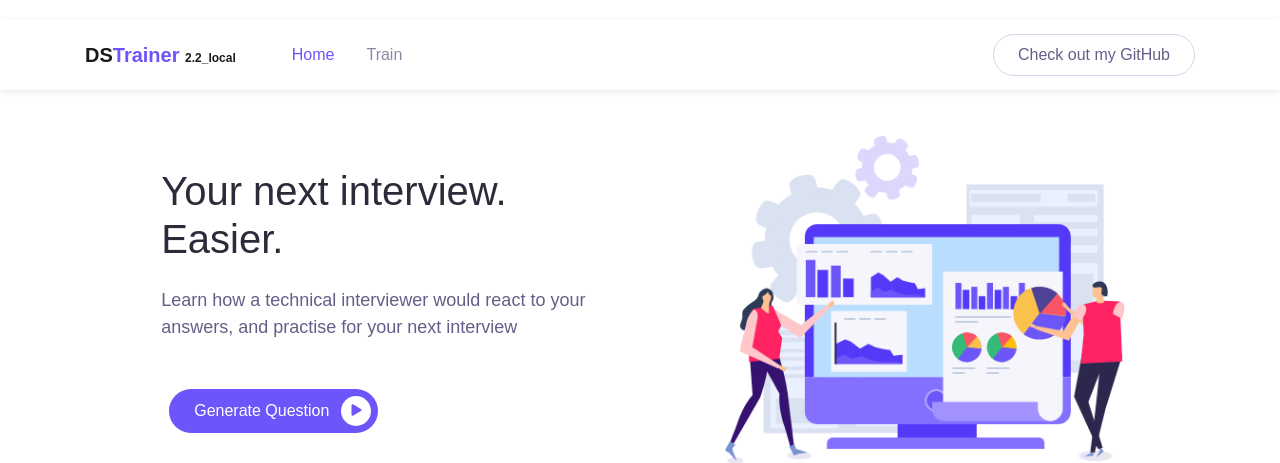
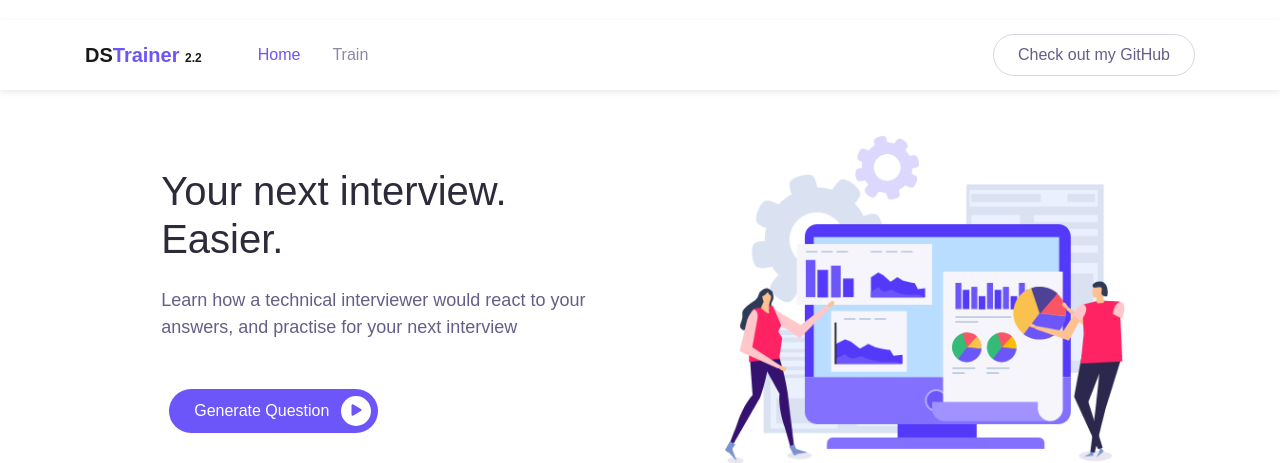
Before and after one commit to RauGarGom/llm_career_trainer, a FastAPI app: page / in a window 1280 px wide. Shown: the top 463 px of the page. Run offline with FastAPI, Linux system fonts and the light colour scheme; some libraries are stand-ins or nearby versions; some web fonts are replaced.

Commit message:
01.29 - Final changes and readme update

```diff
--- a/templates/html/evaluation.html
+++ b/templates/html/evaluation.html
@@ -26,7 +26,7 @@
 <body>
     <nav class="navbar navbar-expand-lg navbar-light navbar-float">
         <div class="container">
-          <a href="/" class="navbar-brand">DS<span class="text-primary">Trainer </span><span class="text-xs">2.2_local</span></a>
+          <a href="/" class="navbar-brand">DS<span class="text-primary">Trainer </span><span class="text-xs">2.2</span></a>
           <button class="navbar-toggler" data-toggle="collapse" data-target="#navbarContent" aria-controls="navbarContent" aria-expanded="false" aria-label="Toggle navigation">
             <span class="navbar-toggler-icon"></span>
           </button>
--- a/templates/html/explanation.html
+++ b/templates/html/explanation.html
@@ -28,7 +28,7 @@
 <body>
     <nav class="navbar navbar-expand-lg navbar-light navbar-float">
         <div class="container">
-          <a href="/" class="navbar-brand">DS<span class="text-primary">Trainer </span><span class="text-xs">2.2_local</span></a>
+          <a href="/" class="navbar-brand">DS<span class="text-primary">Trainer </span><span class="text-xs">2.2</span></a>
           <button class="navbar-toggler" data-toggle="collapse" data-target="#navbarContent" aria-controls="navbarContent" aria-expanded="false" aria-label="Toggle navigation">
             <span class="navbar-toggler-icon"></span>
           </button>
--- a/templates/html/index.html
+++ b/templates/html/index.html
@@ -31,7 +31,7 @@
   <header>
     <nav class="navbar navbar-expand-lg navbar-light navbar-float">
       <div class="container">
-        <a href="/" class="navbar-brand">DS<span class="text-primary">Trainer </span><span class="text-xs">2.2_local</span></a>
+        <a href="/" class="navbar-brand">DS<span class="text-primary">Trainer </span><span class="text-xs">2.2</span></a>
         <button class="navbar-toggler" data-toggle="collapse" data-target="#navbarContent" aria-controls="navbarContent" aria-expanded="false" aria-label="Toggle navigation">
           <span class="navbar-toggler-icon"></span>
         </button>
--- a/templates/html/question.html
+++ b/templates/html/question.html
@@ -28,7 +28,7 @@
 <body>
     <nav class="navbar navbar-expand-lg navbar-light navbar-float">
         <div class="container">
-          <a href="/" class="navbar-brand">DS<span class="text-primary">Trainer </span><span class="text-xs">2.2_local</span></a>
+          <a href="/" class="navbar-brand">DS<span class="text-primary">Trainer </span><span class="text-xs">2.2</span></a>
           <button class="navbar-toggler" data-toggle="collapse" data-target="#navbarContent" aria-controls="navbarContent" aria-expanded="false" aria-label="Toggle navigation">
             <span class="navbar-toggler-icon"></span>
           </button>
```
Also changed, not shown: model.py (+1 -12 lines), Dockerfile.db (added), media/img/dstrainer_flow.jpg (added), media/img/dstrainer_front.png (renamed from data/img/dstrainer_front.png), media/img/dstrainer_roadmap.png (renamed from data/img/dstrainer_roadmap.png), media/img/dstrainer_structure.jpg (added), readme.md.
